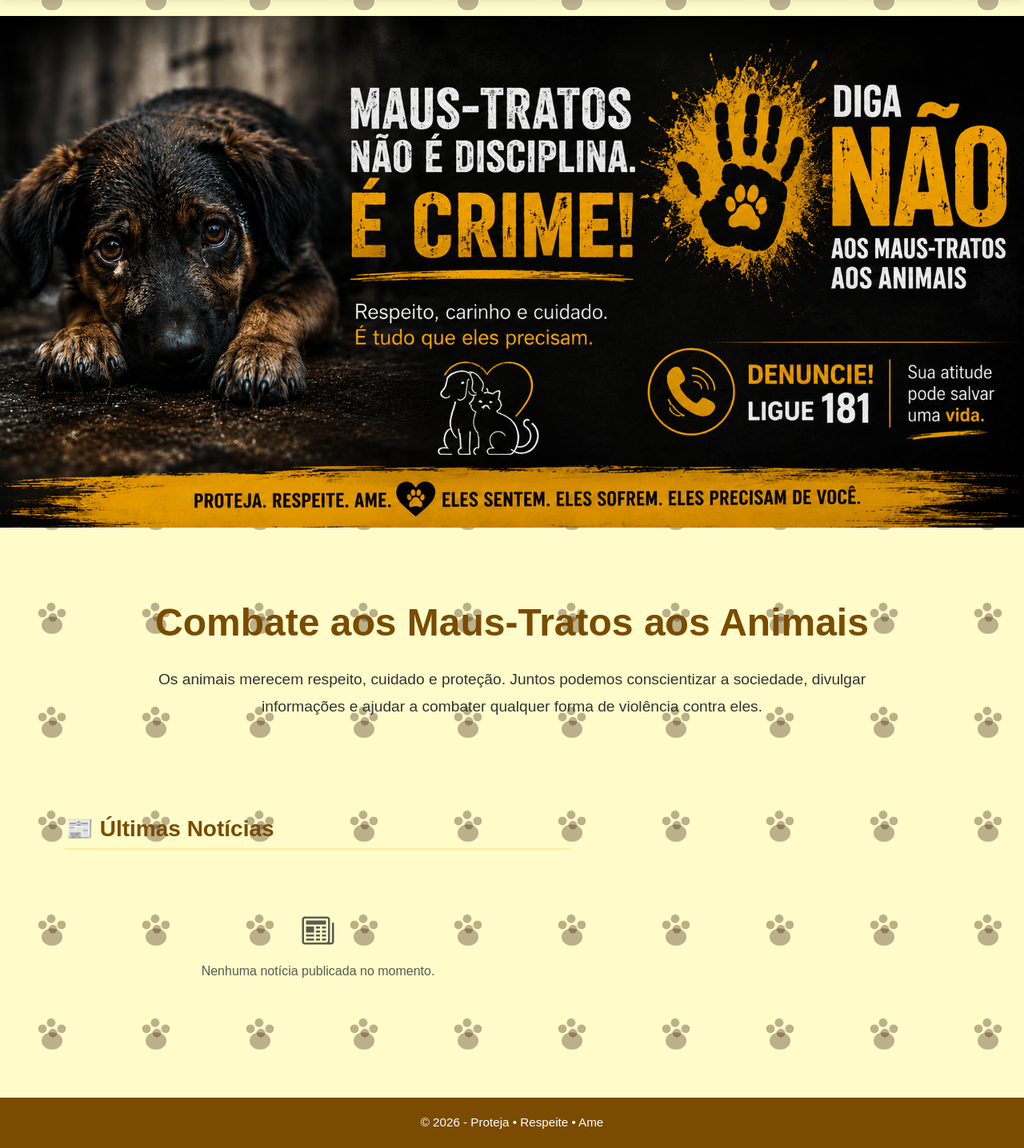
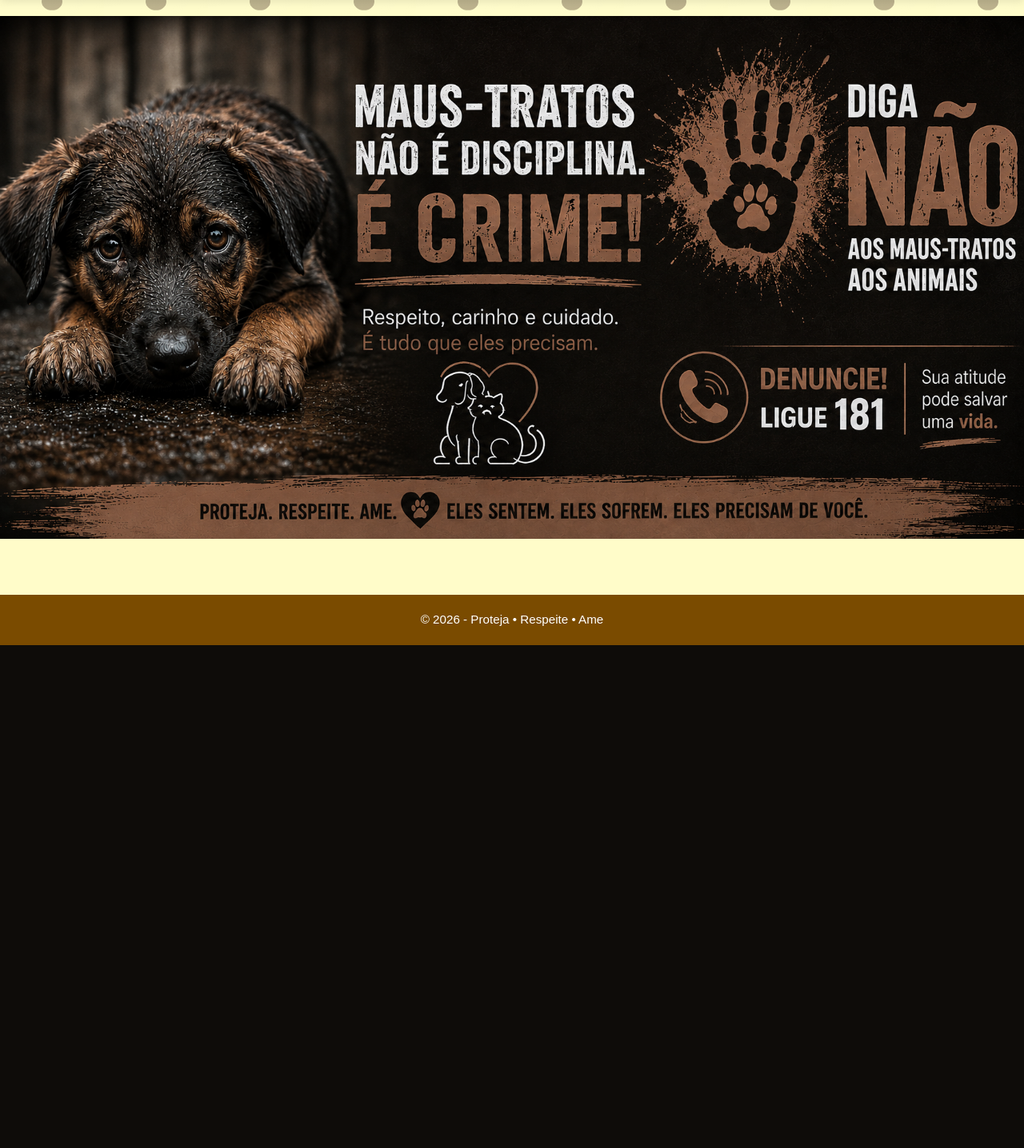
Before and after one commit to Victor-Alex-Moreira-Gouveia/TCC, a Flask app: page /test in a window 1280 px wide. Shown: the part 76-1512 px from the top of the page at 80% size. After the commit the page ends 883 px from the top, so only its background shows below. Run offline with Flask 3, Linux system fonts and the light colour scheme; data that the repository does not hold is empty.

Commit message:
Alteração de Banner

```diff
--- a/Server/templates/Tcc/index.html
+++ b/Server/templates/Tcc/index.html
@@ -182,56 +182,11 @@
 
     <!-- BANNER -->
     <section class="hero">
-        <img src="{{ url_for('static', filename='anta_taila.png') }}" alt="Combate aos Maus-Tratos aos Animais">
+        <img src="{{ url_for('static', filename='banner.png') }}" alt="Combate aos Maus-Tratos aos Animais">
     </section>
 
     <!-- TEXTO DE CONSCIENTIZAÇÃO -->
-    <section class="conscientizacao">
-        <div class="container">
 
-            <h1>Combate aos Maus-Tratos aos Animais</h1>
-
-            <p>
-                Os animais merecem respeito, cuidado e proteção.
-                Juntos podemos conscientizar a sociedade, divulgar informações e ajudar
-                a combater qualquer forma de violência contra eles.
-            </p>
-
-        </div>
-    </section>
-
-    <!-- CONTEÚDO DINÂMICO (Notícias e ONGs) -->
-    <section class="conteudo-dinamico py-5" id="secao-noticias">
-        <div class="container">
-            <div class="row g-5">
-                <!-- Seção de Notícias -->
-                <div class="col-lg-7">
-                    <div class="d-flex align-items-center gap-2 mb-4 border-bottom border-2 border-warning border-opacity-25 pb-2">
-                        <h2 class="h3 fw-bold text-brand m-0">📰 Últimas Notícias</h2>
-                    </div>
-                    <div id="container-noticias" class="row g-4">
-                        <div class="text-center py-5 text-muted">
-                            <div class="spinner-border text-warning" role="status"></div>
-                            <p class="mt-2 mb-0">Carregando notícias...</p>
-                        </div>
-                    </div>
-                </div>
-
-                <!-- Seção de ONGs -->
-                <!-- <div class="col-lg-5">
-                    <div class="d-flex align-items-center gap-2 mb-4 border-bottom border-2 border-warning border-opacity-25 pb-2">
-                        <h2 class="h3 fw-bold text-brand m-0">🤝 ONGs Parceiras</h2>
-                    </div>
-                    <div id="container-ongs" class="row g-4">
-                        <div class="text-center py-5 text-muted">
-                            <div class="spinner-border text-warning" role="status"></div>
-                            <p class="mt-2 mb-0">Carregando ONGs...</p>
-                        </div>
-                    </div>
-                </div> -->
-            </div>
-        </div>
-    </section>
 
     <!-- RODAPÉ -->
     <footer>
```
Also changed, not shown: Server/static/banner.png (added).
